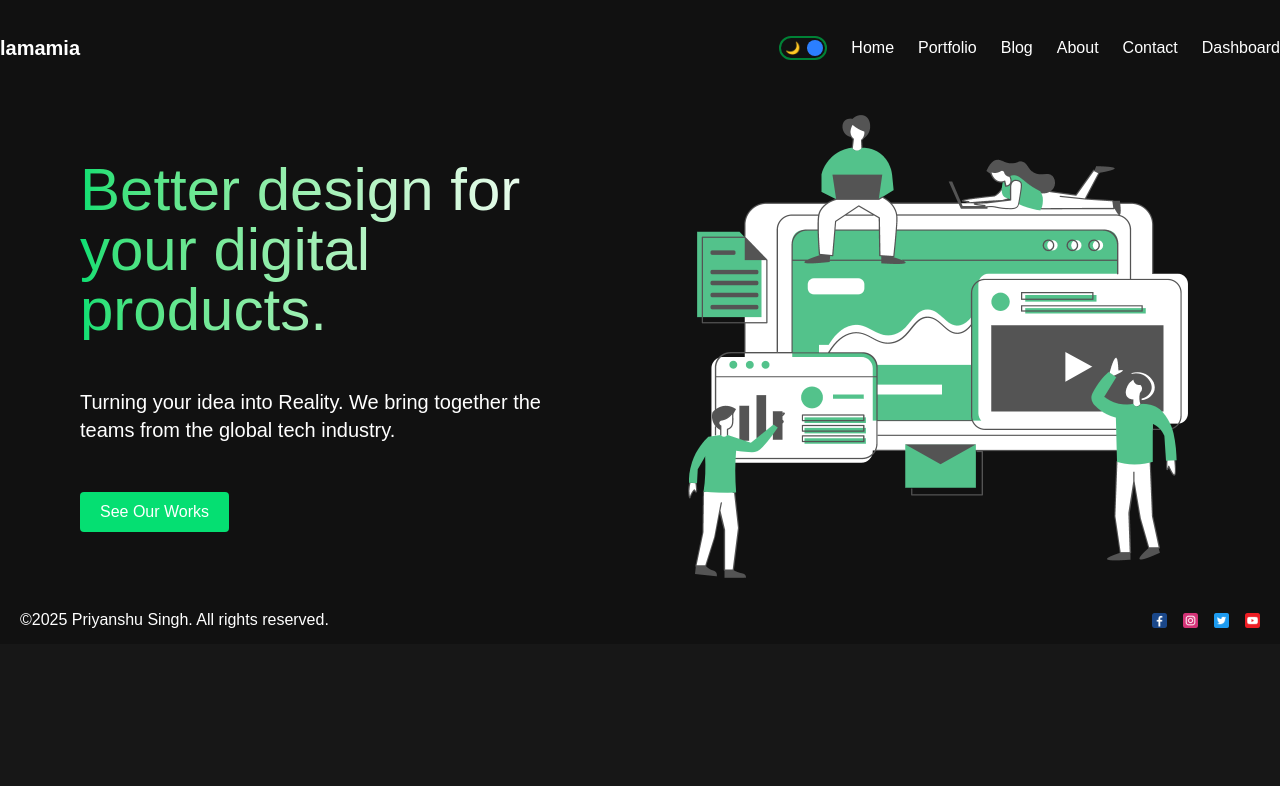
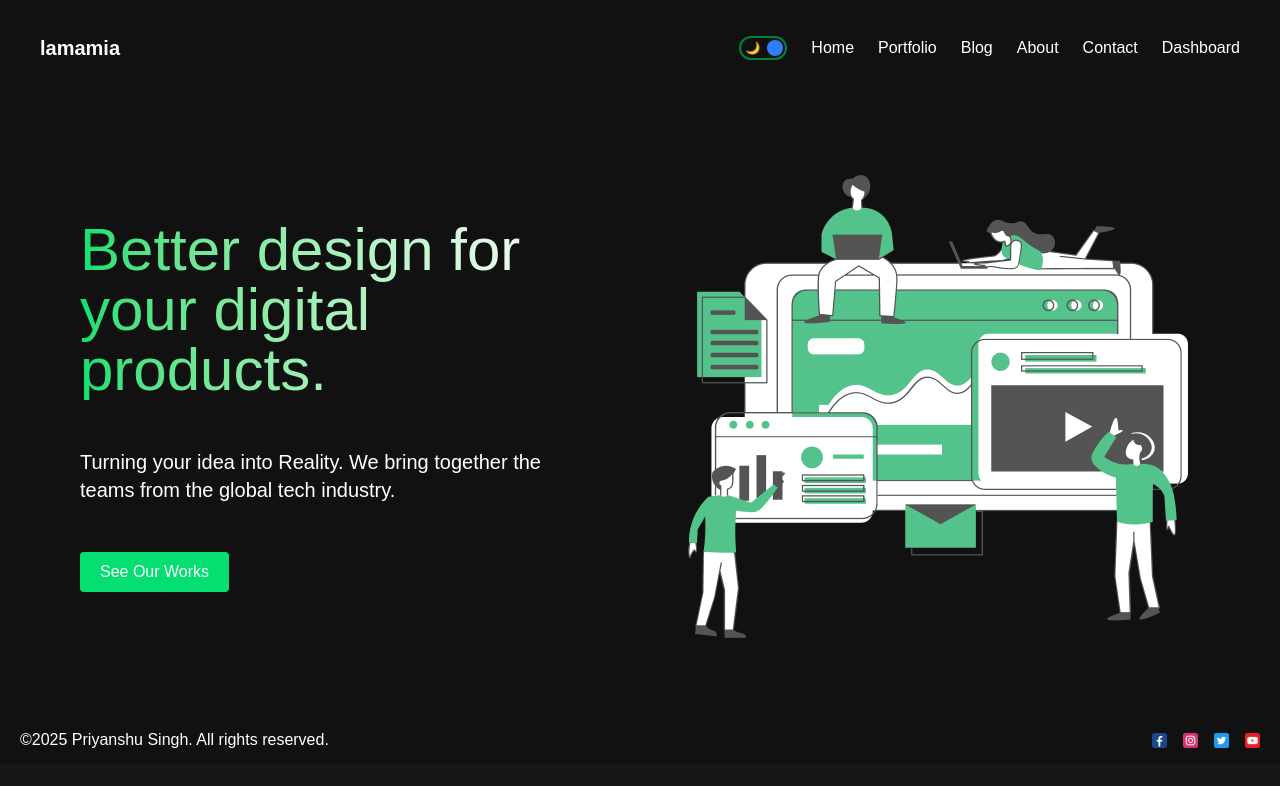
Before and after one commit to priyanshu0511/fullstack-app-using-nextjs, a Next.js app: page / in a window 1280 px wide. Shown: the top 786 px of the page. Built offline with nearby package versions, Linux system fonts and the light colour scheme; no server answers.

Commit message:
improved layout

```diff
--- a/src/app/blog/[id]/page.jsx
+++ b/src/app/blog/[id]/page.jsx
@@ -13,7 +13,10 @@ const getData = async (id) => {
 };
 
 export const generateMetadata = async ({ params }) => {
-  const post = await getData(params.id);
+
+  const {id}=await params;
+
+  const post = await getData(id);
   return {
     title: post.title,
     description: post.desc,
@@ -26,7 +29,7 @@ const BlogPost = async ({ params }) => {
   const data = await getData(id);
 
   return (
-    <div className="px-20">
+    <div className="px-20 w-full">
       <div className="flex">
         <div className="flex-1 flex flex-col justify-between">
           <h1 className="text-4xl">{data.title}</h1>
--- a/src/app/dashboard/page.jsx
+++ b/src/app/dashboard/page.jsx
@@ -138,9 +138,7 @@ const Dashboard = () => {
             placeholder="Content"
             value={content}
             onChange={(e) => setContent(e.target.value)}
-            className="p-2.5 bg-transparent border-2 border-gray-300  text-gray-300 text-xl font-bold"
-            cols="30"
-            rows="10"
+            className="p-2.5 bg-transparent border-2 border-gray-300 text-gray-300 text-xl font-bold h-36"
           ></textarea>
           <button className="p-5 cursor-pointer bg-green-500 border-0 rounded-md text-gray-200 font-bold">Send</button>
         </form>
--- a/src/app/layout.js
+++ b/src/app/layout.js
@@ -30,7 +30,7 @@ export default function RootLayout({ children }) {
         <ThemeProvider>
           <AuthProvider>
             <Navbar />
-            <main className="flex flex-1">{children}</main>
+            <main className="flex flex-1 min-h-[77.5vh]">{children}</main>
             <Footer />
           </AuthProvider>
         </ThemeProvider>
--- a/src/components/DarkModeToggle.jsx
+++ b/src/components/DarkModeToggle.jsx
@@ -15,7 +15,7 @@ const DarkModeToggle = () => {
       <div className="text-xs">🔆</div>
       <div
         className={`w-4 h-4 bg-blue-500 rounded-full absolute ${
-          mode === "light" ? "left-0.5" : "right-0.5"
+          mode === "light" ? "left-[4px]" : "right-0.5"
         }`}
       ></div>
     </div>
--- a/src/components/Navbar.jsx
+++ b/src/components/Navbar.jsx
@@ -42,7 +42,7 @@ const Navbar = () => {
   const session = useSession();
 
   return (
-    <div className="h-24 flex justify-between items-center">
+    <div className="px-10 h-24 flex justify-between items-center">
       <Link href="/" className="font-semibold text-xl">
         lamamia
       </Link>
```
